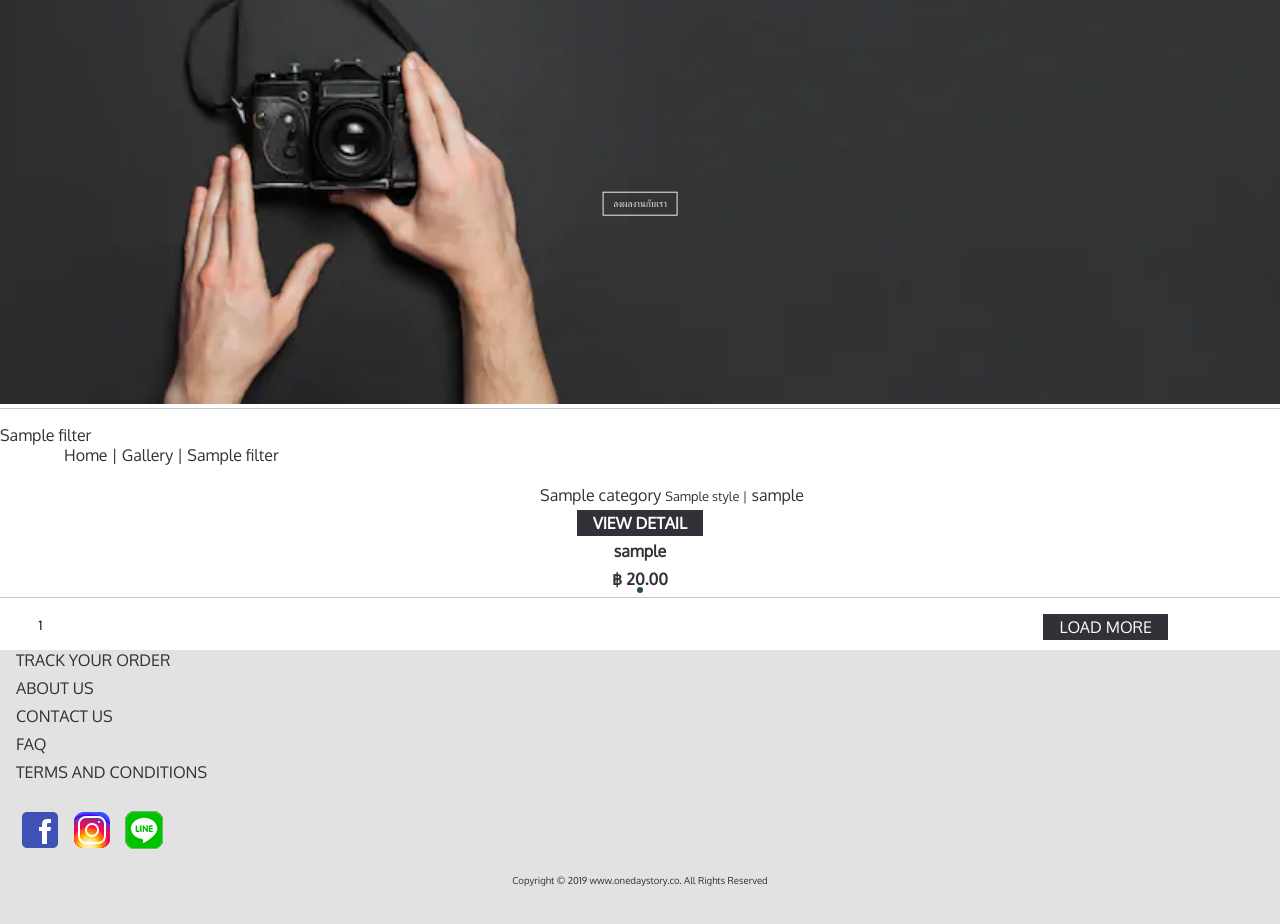
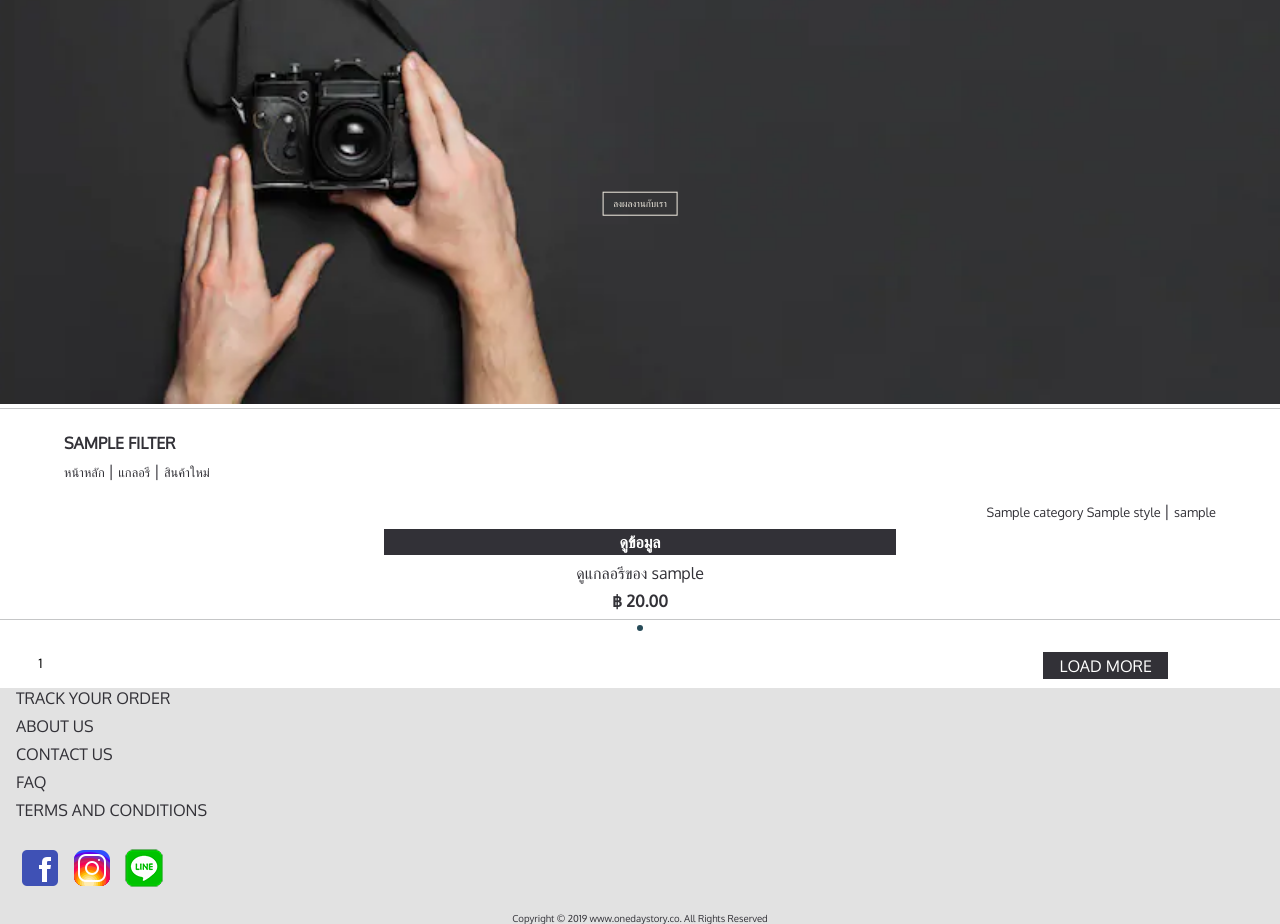
Before and after one commit to piekk/onedaystory, a Python web app: template artapp/templates/gallery.html in a window 1280 px wide. Shown: the part 92-1016 px from the top of the page. Before the commit the page ends 978 px from the top, so only its background shows below. Run offline with Jinja, Linux system fonts and the light colour scheme; the template is opened without the code that fills it: most values are stand-ins (such as "Sample title", 1, 10 or a date in 2020).

Commit message:
update work 25/12/19

```diff
--- a/artapp/static/css/responsive.css
+++ b/artapp/static/css/responsive.css
@@ -154,6 +154,9 @@ a{
 }
 .italic{
   font-style: italic;
+}
+.upper{
+  text-transform: uppercase;
 }
 
 /* div class */
--- a/artapp/templates/gallery.html
+++ b/artapp/templates/gallery.html
@@ -1,48 +1,55 @@
 {% extends"layout.html" %}
 {% block content %}
-<!-- photography   -->
+<!-- แกลอรี   -->
     <div class="break"></div>
     <div class="banner">
       <img src="{{ url_for('static', filename='image/banner/photography.png')}}" alt="รูปถ่าย รุปขาวดำ">
       <div class="text-center"><a href="{{url_for('merchantregister')}}">ลงผลงานกับเรา</a></div>
     </div>
     <div class="break"></div>
-    <div class="header-title">{{filter}}</div>
-    <div class='filter'>
-      <span><a href="{{url_for('home')}}">Home </a>|</span>
-      <span><a href="{{url_for('gallery')}}">Gallery </a>|</span>
-      <span><a href="{{url_for('gallery', filter='latest')}}">{{filter}}</a></span>
+    <div class="norm">
+      <h4 class="upper">{{filter}}</h4>
+    </div>
+    <div class= "norm">
+      <span><a class="tag" href="{{url_for('home')}}">หน้าหลัก </a>|</span>
+      <span><a class="tag" href="{{url_for('gallery')}}">แกลอรี </a>|</span>
+      <span><a class="tag" href="{{url_for('gallery', filter='latest')}}">สินค้าใหม่</a></span>
     </div>
     <!-- Slider main container -->
     <div class="swiper-container">
       <div class="swiper-wrapper">
         {% for item in product.items %}
         <div class="swiper-slide">
-          <div class="box">
+          <div class="container">
             {% set image = "https://storage.googleapis.com/"+ bucket +"/"+item.imgfile1 %}
-            <a href="{{url_for('product', product=item.productcode)}}"><img src="{{image}}"></a>
-            <div class='filter'>
-              <span><a href="{{url_for('gallery', filter=item.category)}}">{{item.category}} </a></span>
+            <a href="{{url_for('product', product=item.productcode)}}"><img class="norm" src="{{image}}"></a>
+            <div class="norm right">
+              <span><a class="tag" href="{{url_for('gallery', filter=item.category)}}">{{item.category}} </a></span>
               {% for word in item.style.split("#") %}
-              <span class="tag"><a href="{{url_for('gallery', filter=word)}}">{{word}} </a>|</span>
+              <span><a class="tag" href="{{url_for('gallery', filter=word)}}">{{word}} </a>|</span>
               {% endfor %}
-              <span><a href="{{url_for('view', name=item.owner.username)}}">{{item.owner.username}} </a></span>
+              <span><a class="tag" href="{{url_for('view', name=item.owner.username)}}">{{item.owner.username}} </a></span>
             </div>
-            <h4 class = 'btn-detail'><a href="{{url_for('product', product=item.productcode)}}">VIEW DETAIL</a></h4>
-            <h4><a href="{{url_for('view', name=item.owner.username)}}">{{item.owner.username}}</a></h4>
+            {% if item.quantity > 0 %}
+            <h4><a class = "bck button w40 center" href="{{url_for('product', product=item.productcode)}}">ดูข้อมูล</a></h4>
+            <a class="blk" href="{{url_for('view', name=item.owner.username)}}">ดูแกลอรีของ {{item.owner.username}}</a>
+            {% else %}
+            <h4 class = 'center w40 red'>สินค้าหมด</h4>
+            {% endif %}
             {% if item.promotion|int > 0 and time< item.promotion_expire %}
-            <h4 class="highlight price">
-              <span class="discount">-{{item.promotion}}%</span> {{"฿ {:,.2f}".format((((item.price|int*(1-(item.promotion|int/100)))*margin)+item.shipping_fee|int)|round)}} <span class="discount-from">{{"{:,.2f}".format((item.price|int*margin)+item.shipping_fee|int)}}</span></h4>
+            <h4>
+              <span class="discount">-{{item.promotion}}%</span><span class="highlight"> {{"฿ {:,.2f}".format((((item.price|int*(1-(item.promotion|int/100)))*margin)+item.shipping_fee|int)|round)}} </span><span class="linethrough">{{"{:,.2f}".format((item.price|int*margin)+item.shipping_fee|int)}}</span>
+            </h4>
             {% else %}
-            <h4 class="price">{{"฿ {:,.2f}".format((item.price|int*margin)+item.shipping_fee|int)}}</h4>
+            <h4>{{"฿ {:,.2f}".format((item.price|int*margin)+item.shipping_fee|int)}}</h4>
             {% endif %}
           </div>
         </div>
         {% endfor %}
       </div>
-
+      <div class="break"></div>
       <!-- Add Pagination -->
-    <div class="swiper-pagination"></div>
+      <div class="swiper-pagination"></div>
     </div>
     <div class="info-page">
       {% for page_num in product.iter_pages(left_edge=1, right_edge=1, left_current=1, right_current=2) %}
```
Also changed, not shown: artapp/routes.py (+7 -6 lines), artapp/templates/home.html (+5 -5 lines).
